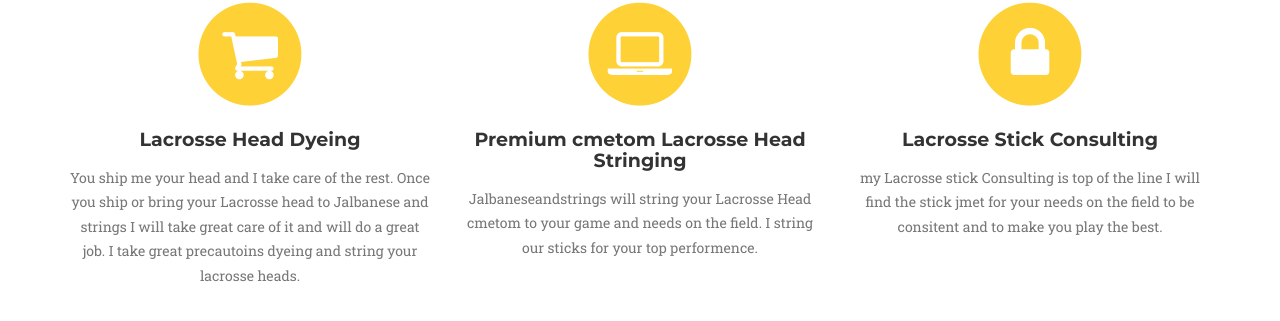
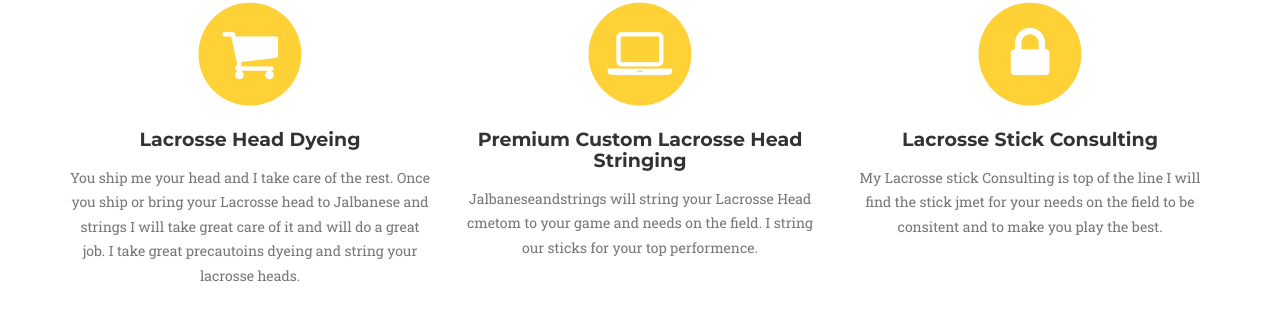
Before and after one commit to JalbaneseandStrings/JalbaneseandStrings.github.io, a Jekyll site: the page built from index.html, in a window 1280 px wide and 900 px high, scrolled down 1031 px. Shown: the part 132-453 px from the top of the window. Built offline with Jekyll 4.4.1, drawn with Linux system fonts in a browser that asks for light colours; some web fonts are replaced.

Commit message:
updated email and corrected spelling in services

```diff
--- a/_config.yml
+++ b/_config.yml
@@ -1,6 +1,6 @@
 # Site settings
 title: JalbaneseandStrings
-email: jake.albanese101@gmail.com
+email: sjalbneseandstrings@gmail.com
 description: "Jalbaneseandstrings is a one stop stick shop. We have the experience and skills to keep your sticks fresh on the field. We bring the game to everyone through innovation and advancement of gear."
 
 
--- a/_includes/services.html
+++ b/_includes/services.html
@@ -21,7 +21,7 @@
                         <i class="fa fa-circle fa-stack-2x text-primary"></i>
                         <i class="fa fa-laptop fa-stack-1x fa-inverse"></i>
                     </span>
-                    <h4 class="service-heading">Premium cmetom Lacrosse Head Stringing</h4>
+                    <h4 class="service-heading">Premium Custom Lacrosse Head Stringing</h4>
                     <p class="text-muted">Jalbaneseandstrings will string your Lacrosse Head cmetom to your game and needs on the field. I string our sticks for your top performence.</p>
                 </div>
                 <div class="col-md-4">
@@ -30,7 +30,7 @@
                         <i class="fa fa-lock fa-stack-1x fa-inverse"></i>
                     </span>
                     <h4 class="service-heading">Lacrosse Stick Consulting</h4>
-                    <p class="text-muted">my  Lacrosse stick Consulting is top of the line I will find the stick jmet for your needs on the field to be consitent and to make you play the best. </p>
+                    <p class="text-muted">My  Lacrosse stick Consulting is top of the line I will find the stick jmet for your needs on the field to be consitent and to make you play the best. </p>
                 </div>
             </div>
         </div>
```
Also changed, not shown: 1 other file.
